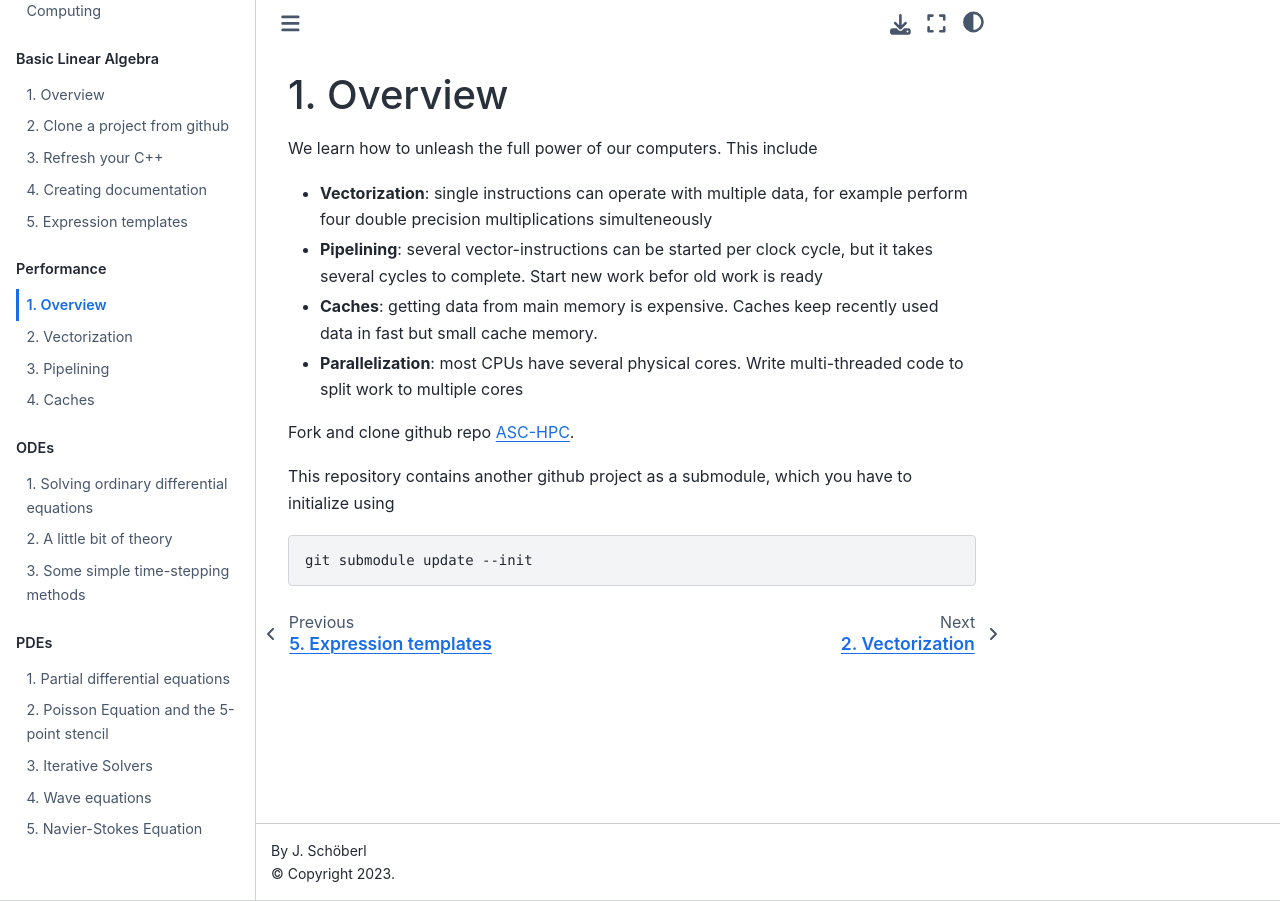
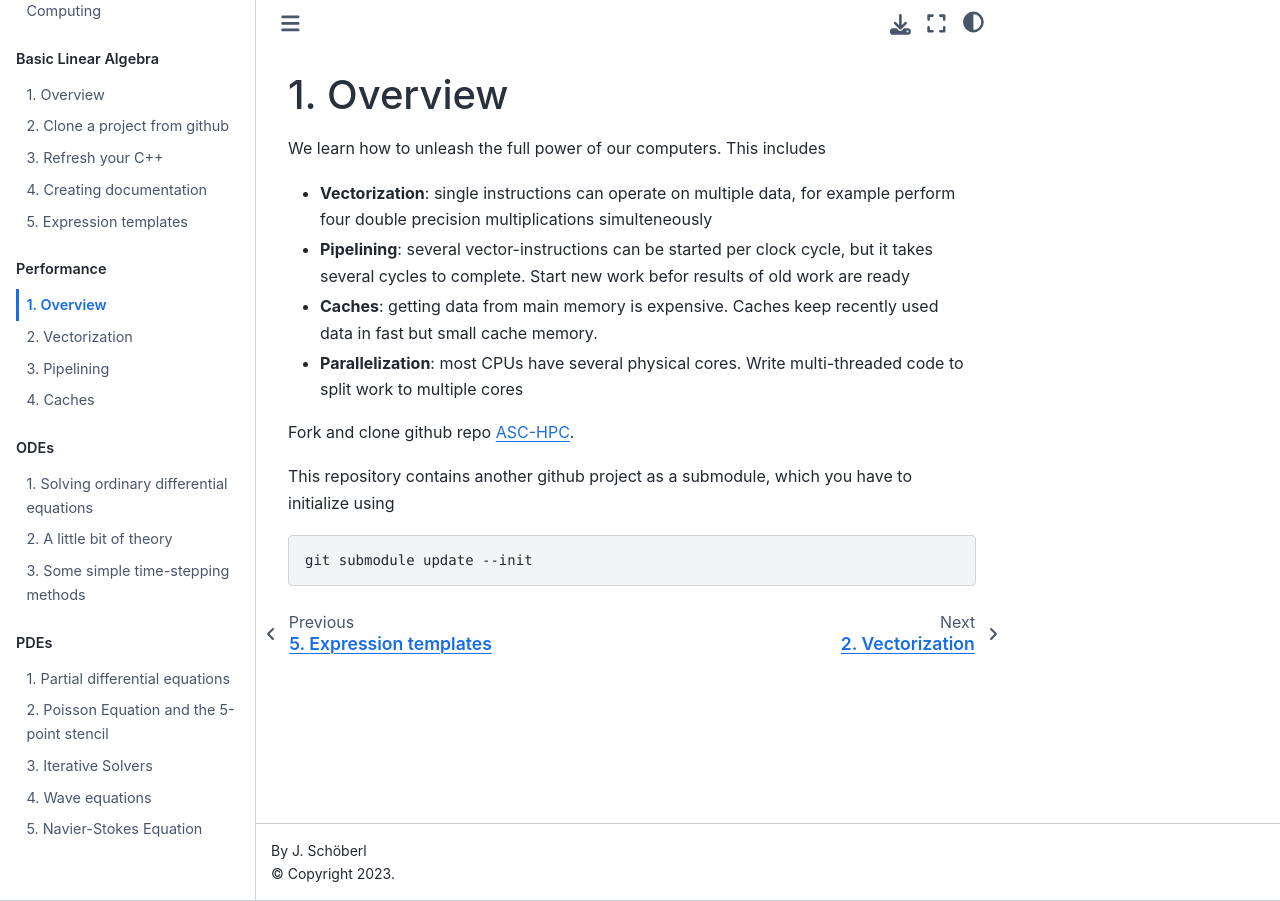
Before and after one commit to JSchoeberl/IntroSC, a Jupyter Book: the page built from performance/overview.md, in a window 1280 px wide. Built offline with Jupyter Book 1.0.4 settings and Sphinx 7.4.7 and the Sphinx Book theme 1.1.4, drawn with Linux system fonts in a browser that asks for light colours; pages that are not in the unit, such as notebooks, are missing from menus.

Commit message:
working on performance sections

```diff
--- a/performance/overview.md
+++ b/performance/overview.md
@@ -1,9 +1,11 @@
 # Overview
 
-We learn how to unleash the full power of our computers. This include
+We learn how to unleash the full power of our computers. This includes
 
-- **Vectorization**: single instructions can operate with multiple data, for example perform four double precision multiplications simulteneously
-- **Pipelining**: several vector-instructions can be started per clock cycle, but it takes several cycles to complete. Start new work befor old work is ready
+- **Vectorization**: single instructions can operate on multiple data, for example perform four double precision multiplications simulteneously
+- **Pipelining**: several vector-instructions can be started per clock
+  cycle, but it takes several cycles to complete. Start new work befor
+  results of old work are ready
 - **Caches**: getting data from main memory is expensive. Caches keep recently used data in fast but small cache memory.
 - **Parallelization**: most CPUs have several physical cores. Write multi-threaded code to split work to multiple cores
 
```
Also changed, not shown: performance/caches1.md (+1 -1 lines), performance/pipelining.md (+4 -1 lines), performance/vectorization.md (+18 -2 lines), 1 other file.
